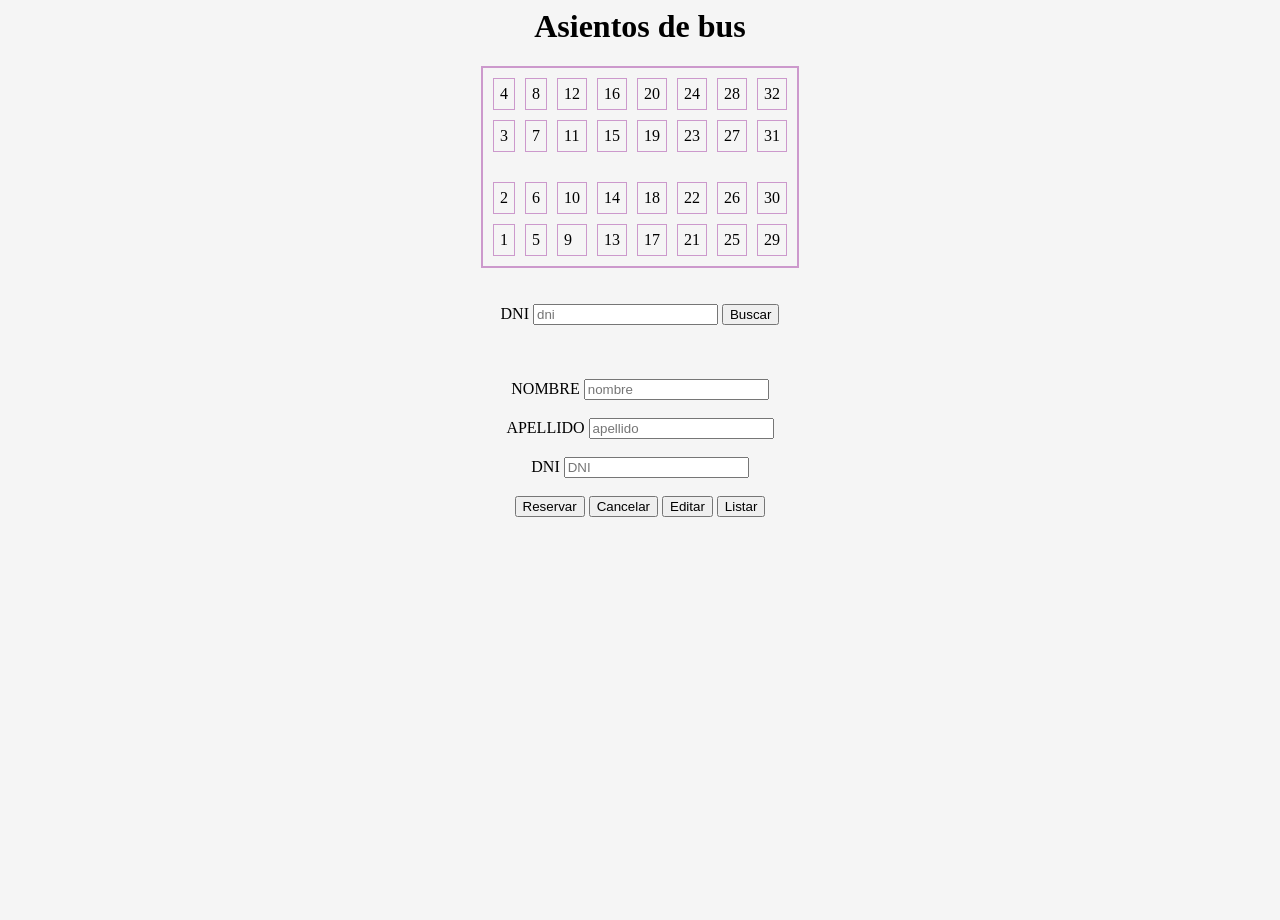
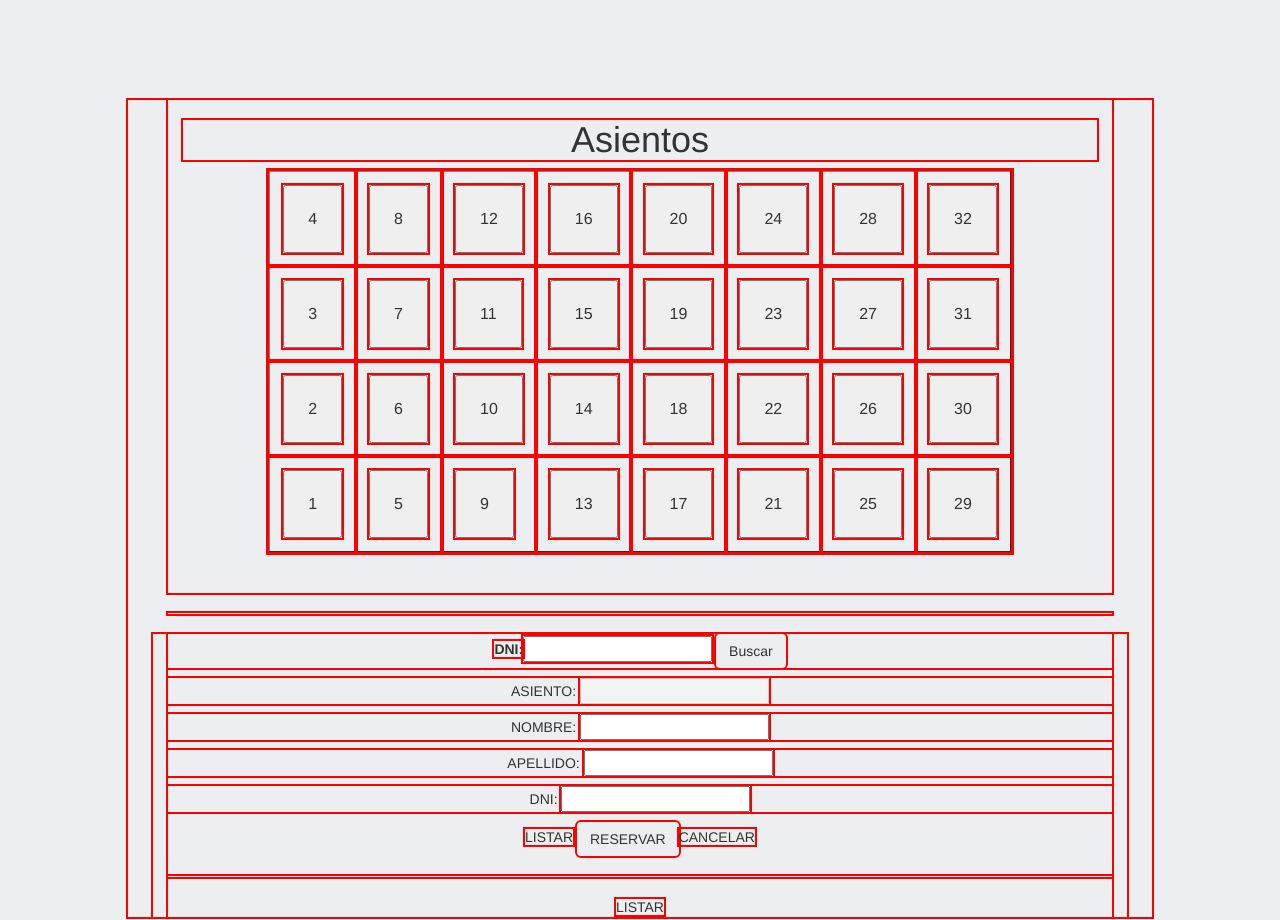
Before and after one commit to DianaQuispe/ASIENTOS-DE-BUS, a plain HTML site: page index.html in a window 1280 px wide. Before the commit the page ends 800 px from the top, so only its background shows below. Drawn offline with nearby package versions, Linux system fonts and the light colour scheme.

Commit message:
avanzando

```diff
--- /dev/null
+++ b/assets/css/style.css
@@ -0,0 +1,22 @@
+@import url(http://fonts.googleapis.com/css?family=Varela+Round);
+* {
+    outline: 2px solid red;
+}
+body {
+    background: #ECEEEF;
+    text-align: center;
+    margin: 100px auto;
+    width: 80%;
+    padding: 0 40px;
+    font: 14px normal 'Varela Round', Helvetica, serif;
+}
+
+td {
+     border-color:	#CC99CC	;
+     padding: 13px;
+
+}
+td button {
+    padding:23px;
+
+}
--- a/assets/js/main.js
+++ b/assets/js/main.js
@@ -1,142 +1,181 @@
+"use strict";
+class Pasajero  {
+	constructor(nombre, apellido,dni, asiento) {
+		this.nombre = nombre;
+        this.apellido = apellido;
+        this.dni = dni;
+        this.asiento = asiento;
+	}
+}
+class Reserva {
+	constructor() {
+		this.array = [];
+	}
+	init() {
+		$('button').click(() =>this.asiento())
+		$('#reservar').click(()=> this.reservar() )
+	}
+	añadir(pasajero) {
+		this.array.push(pasajero)
+	}
+	asiento() {
+		alert($(this).textContent)
+		 $('#asiento').val($(this).text());
+		$('#nombre').focus();
 
+	}
+	reservar() {
+		this.asiento()
 
-var todos = [];
-var asiento;
-var asientoAct;
+			if($('#nombre').val()=="" || $('#apellido').val() ==""||$('#dni').val() =="") {
+				alert('FALTAN DATOS');
+			}else  {
+			}
+	}
+}
+$(document).ready(function(){
+	let reserva = new Reserva();
+	reserva.init()
+} )
+// var reserva = new Reserva();
+// reserva.reservar()
+// var todos = [];
+// var asiento;
+// var asientoAct;
 
-//////  todos son click
-var celdas = document.getElementsByTagName('td');
-for (var i = 0; i < celdas.length; i++) {
-    celdas[i].addEventListener('click',redirect,false);
-}
-//asento de abajo
- function redirect(event){
-    asiento=(event.target.textContent);
-   asientoAct=event.target;
-    var mostrar=document.getElementById("div");
-    mostrar.innerHTML=parseInt(asiento) ;
-   if((event.target).style.backgroundColor=='rgb(248, 237, 80)')//yellovv
-     {
-       (event.target).style.backgroundColor = 'transparent';
-     }else
-       {
-         (event.target).style.backgroundColor = 'rgb(248, 237, 80)';
-       }
+// //////  todos son click
+// var celdas = document.getElementsByTagName('td');
+// for (var i = 0; i < celdas.length; i++) {
+//     celdas[i].addEventListener('click',redirect,false);
+// }
+// //asento de abajo
+//  function redirect(event){
+//     asiento=(event.target.textContent);
+//    asientoAct=event.target;
+//     var mostrar=document.getElementById("div");
+//     mostrar.innerHTML=parseInt(asiento) ;
+//    if((event.target).style.backgroundColor=='rgb(248, 237, 80)')//yellovv
+//      {
+//        (event.target).style.backgroundColor = 'transparent';
+//      }else
+//        {
+//          (event.target).style.backgroundColor = 'rgb(248, 237, 80)';
+//        }
 
-}
+// }
 
 
 
 
 
-//////  todos son click
+// //////  todos son click
 
-//////////
+// //////////
 
 
 
-/*
-function reservo(event) {
-	var asiento=(event.target.textContent);
-	alert("Número de Asiento: " +  asiento );
-  //  (event.target).style.backgroundColor = ((event.target).style.backgroundColor=='rgb(248, 237, 80)') ? 'transparent' : '#F8ED50';
+// /*
+// function reservo(event) {
+// 	var asiento=(event.target.textContent);
+// 	alert("Número de Asiento: " +  asiento );
+//   //  (event.target).style.backgroundColor = ((event.target).style.backgroundColor=='rgb(248, 237, 80)') ? 'transparent' : '#F8ED50';
 
-}//'transparent'
-*/
+// }//'transparent'
+// */
 
 
-/*
- var reserva=document.getElementById("reservar");
- reserva.addEventListener("click", reservar);
+// /*
+//  var reserva=document.getElementById("reservar");
+//  reserva.addEventListener("click", reservar);
 
-*/
+// */
 
-function Persona(nombre, apellido, dni,asiento) {
-	this.nombre = nombre;
-	this.apellido = apellido;
-	this.dni = dni;
-	this.asiento = asiento;
-}
+// function Persona(nombre, apellido, dni,asiento) {
+// 	this.nombre = nombre;
+// 	this.apellido = apellido;
+// 	this.dni = dni;
+// 	this.asiento = asiento;
+// }
 
 
- function reservar() {
-	var nombre = document.getElementById('nombre').value;
-	var apellido =  document.getElementById("apellido").value;
-	var dni = document.getElementById("dni").value;
-	var persona = new Persona(nombre, apellido, dni,asiento);
-	todos.push (persona);
-	alert( "Reservado con exito!" + "\n" + "Nombre: " + nombre + "\n" +  "Apellido: " + apellido + "\n"+ "DNI: " +  dni + "\n" +  "Número de Asiento: " +  asiento );
+//  function reservar() {
+// 	var nombre = document.getElementById('nombre').value;
+// 	var apellido =  document.getElementById("apellido").value;
+// 	var dni = document.getElementById("dni").value;
+// 	var persona = new Persona(nombre, apellido, dni,asiento);
+// 	todos.push (persona);
+// 	alert( "Reservado con exito!" + "\n" + "Nombre: " + nombre + "\n" +  "Apellido: " + apellido + "\n"+ "DNI: " +  dni + "\n" +  "Número de Asiento: " +  asiento );
 
-    limpiar();
- }
+//     limpiar();
+//  }
 
 
-function listar() {
-	var s = "";
-	for(var i =0; i < todos.length; i++) {
-		s+= "Nombre: " + todos[i].nombre+"<br>";
-		s+= "Apellido: "+ todos[i].apellido+"<br>";
-		s+="Dni: "+ todos[i].dni + "<br>";
-		s+="Número de asiento: "+ todos[i].asiento+"<br>" +"<br>";
-	}
-	var div = document.getElementById("div");
-	div.innerHTML= s;
-}
+// function listar() {
+// 	var s = "";
+// 	for(var i =0; i < todos.length; i++) {
+// 		s+= "Nombre: " + todos[i].nombre+"<br>";
+// 		s+= "Apellido: "+ todos[i].apellido+"<br>";
+// 		s+="Dni: "+ todos[i].dni + "<br>";
+// 		s+="Número de asiento: "+ todos[i].asiento+"<br>" +"<br>";
+// 	}
+// 	var div = document.getElementById("div");
+// 	div.innerHTML= s;
+// }
 
-function busqueda () {
-	var bDni = document.getElementById("buscarDNI").value;
-	var div = document.getElementById("div");
-	for(var i =0; i<todos.length; i++){
-		if( parseInt (bDni) == parseInt(todos[i].dni)){
-				div2.innerHTML+= "<div>" + "Persona Buscada: " + "<br>" + "Nombre: " + todos[i].nombre + "<br>" + "Apellido: " + todos[i].apellido + "<br>" + "DNI: " + todos[i].dni + "<br>" + "<br>" + "</div>";
-		}else
-			 div2.innerHTML ="No se han encontrado datos similares";
+// function busqueda () {
+// 	var bDni = document.getElementById("buscarDNI").value;
+// 	var div = document.getElementById("div");
+// 	for(var i =0; i<todos.length; i++){
+// 		if( parseInt (bDni) == parseInt(todos[i].dni)){
+// 				div2.innerHTML+= "<div>" + "Persona Buscada: " + "<br>" + "Nombre: " + todos[i].nombre + "<br>" + "Apellido: " + todos[i].apellido + "<br>" + "DNI: " + todos[i].dni + "<br>" + "<br>" + "</div>";
+// 		}else
+// 			 div2.innerHTML ="No se han encontrado datos similares";
 
-	}
-}
+// 	}
+// }
 
 
-function limpiar()  {
-	document.getElementById('nombre').value = "";
-	document.getElementById("apellido").value = "";
-	document.getElementById("dni").value = "";
-}
+// function limpiar()  {
+// 	document.getElementById('nombre').value = "";
+// 	document.getElementById("apellido").value = "";
+// 	document.getElementById("dni").value = "";
+// }
 
-function editar()
-{
+// function editar()
+// {
 
-}
+// }
 
 
 
 
-for (var i = 0; i < celdas.length; i++) {
-    celdas[i].addEventListener('click',canci,false);
-}
+// for (var i = 0; i < celdas.length; i++) {
+//     celdas[i].addEventListener('click',canci,false);
+// }
 
-function canci(event){
-  	alert("Número de Asiento: "  );
+// function canci(event){
+//   	alert("Número de Asiento: "  );
 
 
-    var asiento=(event.target.textContent);
-	celdas[asiento].style.backgroundColor == "White";
-}
+//     var asiento=(event.target.textContent);
+// 	celdas[asiento].style.backgroundColor == "White";
+// }
 
 
-var celdas = document.getElementsByTagName('td');
-for (var p = 0; p < celdas.length; p++) {
-   	celdas[p].addEventListener('click',reservo,false);
-}
+// var celdas = document.getElementsByTagName('td');
+// for (var p = 0; p < celdas.length; p++) {
+//    	celdas[p].addEventListener('click',reservo,false);
+// }
 
-function cancelar() {
- // asientoAct
-  //sweetAlert("hascga");
-  for (var i = 0; i < todos.length; i++) {
-		if(asiento==todos[i].asiento)
-    {
-      todos.splice(i,1);
-    }
-}
+// function cancelar() {
+//  // asientoAct
+//   //sweetAlert("hascga");
+//   for (var i = 0; i < todos.length; i++) {
+// 		if(asiento==todos[i].asiento)
+//     {
+//       todos.splice(i,1);
+//     }
+// }
 
 
-}
+// }
--- a/index.html
+++ b/index.html
@@ -1,83 +1,91 @@
 <html lang="en">
 <head>
 	<meta charset="UTF-8">
+	<meta charset="UTF-8">
+    <!-- Latest compiled and minified CSS -->
+    <link rel="stylesheet" href="https://maxcdn.bootstrapcdn.com/bootstrap/3.3.7/css/bootstrap.min.css">
+
+    <!-- jQuery library -->
+    <script src="https://ajax.googleapis.com/ajax/libs/jquery/3.2.1/jquery.min.js"></script>
+
+    <!-- Latest compiled JavaScript -->
+	<script src="https://maxcdn.bootstrapcdn.com/bootstrap/3.3.7/js/bootstrap.min.js"></script>
+	<link rel="stylesheet" href="assets/css/style.css">
 	<title>Document</title>
 </head>
-<body bgcolor="	#F5F5F5">
-	<center>
-	<h1>Asientos de bus</h1>
-	<table id="tabla" border="2" bordercolor="	#CC99CC	" width="25%" cellpadding="6" cellspacing="10">
+<body>
+	<section class="container-fluid">
+		<div class="row">
+			<div class="col-md-12">
+					<h1>Asientos</h1>
+					<table id="tabla" border="2" align="center" >
 						<tr  >
-				<td id="celda" >4</td>
-				<td  id="1">8</td>
-				<td  id="2">12</td>
-				<td>16</td>
-				<td>20</td>
-				<td>24</td>
-				<td>28</td>
-				<td>32</td>
+								<td><button>4</button></td>
+								<td><button>8</button></td>
+								<td><button>12</button></td>
+								<td><button>16</button></td>
+
+								<td><button>20</button></td>
+
+								<td><button>24</button></td>
+								<td><button>28</button></td>
+								<td><button>32</button></td>
 							</tr>
 							<tr >
-				<td>3</td>
-				<td>7</td>
-				<td>11</td>
-				<td>15</td>
-				<td>19</td>
-				<td>23</td>
-				<td>27</td>
-				<td>31</td>
+								<td><button>3</button></td>
+								<td><button>7</button></td>
+								<td><button>11</button></td>
+								<td><button>15</button></td>
+								<td><button>19</button></td>
+								<td><button>23</button></td>
+								<td><button>27</button></td>
+								<td><button>31</button></td>
 							</tr>
 					</tr>
 							<tr></tr>
 							<tr></tr>
 
-				<td>2</td>
-				<td>6</td>
-				<td>10</td>
-				<td>14</td>
-				<td>18</td>
-				<td>22</td>
-				<td>26</td>
-				<td>30</td>
+							<td><button>2</button></td>
+							<td><button>6</button></td>
+							<td><button>10</button></td>
+							<td><button>14</button></td>
+							<td><button>18</button></td>
+							<td><button>22</button></td>
+							<td><button>26</button></td>
+							<td><button>30</button></td>
 						</tr>
 							<tr>
-				<td>1</td>
-				<td>5</td>
-				<td>9</td>
-				<td>13</td>
-				<td>17</td>
-				<td>21</td>
-				<td>25</td>
-				<td>29</td>
+								<td><button>1</button></td>
+								<td><button>5</button></td>
+								<td><button>9</button></td>
+								<td><button>13</button></td>
+								<td><button>17</button></td>
+								<td><button>21</button></td>
+								<td><button>25</button></td>
+								<td><button>29</button></td>
 							</tr>
 					</table><br><br>
-	<label>
-		<div> DNI
-		<input type="text" placeholder="dni" id="buscarDNI"  name="input">
-		<button type="submit" onclick="busqueda()" id="buscando">Buscar <br></button><br>
-		<br><br><div id="div2"></div>
-   		 </div>	<br>
-		</label>
+			</div>
+		</div>
+	</section> <hr>
+	<div class="row">
+		<div class="col-md-12">
+			<div>
+				<p><b>DNI:</b><input id="buscarInp" type="text"> <span class="btn" id="buscarBtn">Buscar</span> </p>
+				<div>
+					<p>ASIENTO: <input id="asiento" type="text"  disabled > </p>
+					<p>NOMBRE: <input id="nombre" type="text" > </p>
+					<p>APELLIDO: <input id="apellido" type="text" > </p>
+					<p>DNI: <input id="dni" type="text" > </p>
+					<span  id="listar" >LISTAR</span>
+					<span  class="btn" id="reservar" >RESERVAR</span><span  id="cancelar" >CANCELAR</span><hr>
+					<span  id="listar" >LISTAR</span>
 
-		<label>NOMBRE <input type="text" placeholder="nombre" name="nombre" id="nombre">
-		</label><br><br>
- 		<label>APELLIDO <input type="text" placeholder="apellido" name="apellido" id="apellido"></label><br><br>
-	    <label>DNI <input type="text" placeholder="DNI" name="dni" id="dni"></label><br><br>
-	    <label>
-	     <button type="submit" id="reservar" onclick="reservar()">Reservar</button>
-
-	     <button type="submit" id="cancelar" onclick="cancelar()" >Cancelar</button>
+				</div>
+			</div>
+		</div>
+	</div>
 
 
-	     <button type="submit" id="editar" onclick="editar()" >Editar</button>
-
-
-	     <button type="submit" id="listar" onclick="listar()" >Listar</button>
-  </label>
-
-  <br><br>
-    	<div id="div"></div> <br><br>
-
-    </div>
-	</center>
+	</body>
 	<script type="text/javascript" src="assets/js/main.js"></script>
```
Lines whose indentation alone changed are shown as unchanged.
